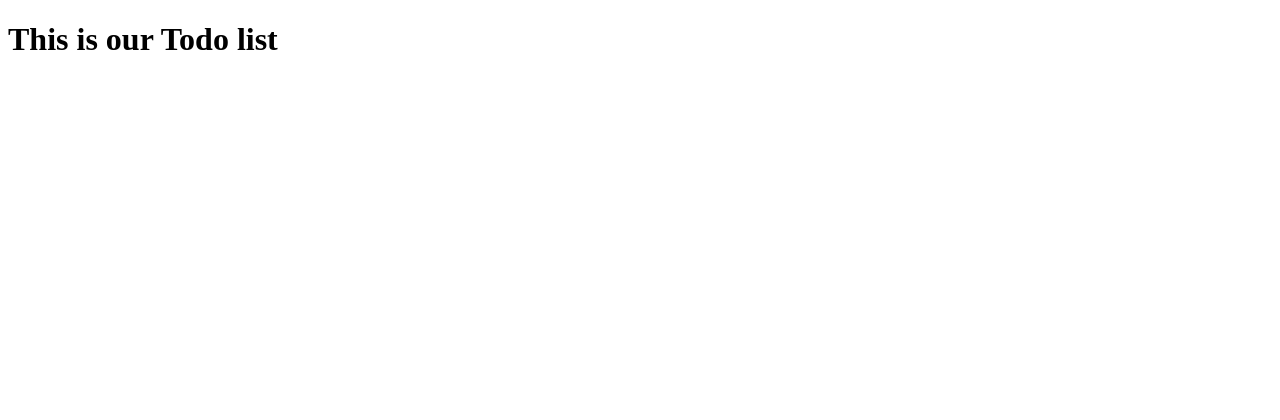
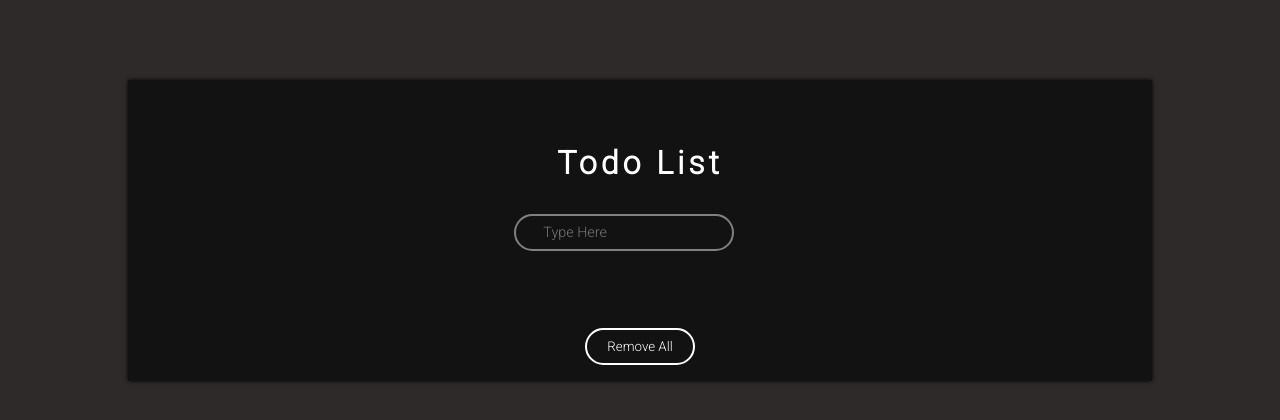
Before and after one commit to SumitKanth/TodoList, a React (Create React App) app: page / in a window 1280 px wide. Shown: the top 420 px of the page. Built offline with nearby package versions, Linux system fonts and the light colour scheme.

Commit message:
completed app

```diff
--- a/public/index.html
+++ b/public/index.html
@@ -10,7 +10,12 @@
       content="Web site created using create-react-app"
     />
 
-    <!-- <link rel="manifest" href="%PUBLIC_URL%/manifest.json" /> -->
+    <!-- Fav Icon link  -->
+    <link rel="shortcut icon" href="./img/fav.png" type="image/png">
+
+    <!-- Font Awesome link  -->
+    <link rel="stylesheet" href="https://pro.fontawesome.com/releases/v5.10.0/css/all.css"
+    integrity="sha384-AYmEC3Yw5cVb3ZcuHtOA93w35dYTsvhLPVnYs9eStHfGJvOvKxVfELGroGkvsg+p" crossorigin="anonymous"/>
 
     <title>Todo List</title>
   </head>
--- a/src/App.js
+++ b/src/App.js
@@ -1,11 +1,12 @@
 import React from 'react'
+import Todo from './components/todo'
 
 const App = () => {
   return(
     <>
-    <h1>This is our Todo list</h1>
+    <Todo />
     </>
-  )
-}
+  );
+};
 
 export default App
--- a/src/components/style.css
+++ b/src/components/style.css
@@ -0,0 +1,114 @@
+/* Google fonts links */
+@import url('https://fonts.googleapis.com/css2?family=Poppins:wght@200&family=Roboto:wght@300&display=swap');
+
+
+/* Universal Style  */
+*{
+    margin: 0;
+    padding: 0;
+    box-sizing: border-box;
+    background-color: #2e2a2a;
+    font-family: 'Poppins', sans-serif;
+    font-family: 'Roboto', sans-serif;
+    color: #fff;
+
+}
+
+
+/* Todo Style Starts */
+
+.todo{
+    display: flex;
+    justify-content: center;
+    align-items: center;
+    width: 80vw;
+    margin: 5rem auto;
+    text-align: center;
+    background-color: #121212;
+    box-shadow: 0px 0px 4px #000;
+}
+
+.todo-items, h1{
+    background-color: #121212;
+    margin-top: 2rem;
+}
+
+h1{
+    letter-spacing: 4px;
+}
+
+p{
+    background-color: #121212;
+}
+
+#todoIcon{
+    background-color: #121212;
+    font-size: 1.2rem;
+    padding: 6px .6px;
+    cursor: pointer;
+    margin: 0 5.5px;
+    color: #808080;
+}
+
+
+.todo-items input{
+    margin: 2rem 0;
+    background-color: #121212;
+    border: 2px solid #808080;
+    background: none;
+    border-radius: 20px;
+    padding: 8px 27px;
+    font-size: 0.9rem;
+}
+
+.todoItems{
+    background-color: #121212;
+    margin: 1.5rem 0;
+}
+
+.todoPara{
+    background-color: #121212;
+    font-size: 1.3rem;
+    color: #fff;
+}
+
+
+.todoPara i{
+    background-color: #121212;
+    margin: 0 10px;
+    color: #808080;
+    cursor: pointer;
+}
+
+#todoIcon:hover, .todoPara i:hover{
+    color: #5c5c5c;
+}
+
+button{
+    background: #121212;
+    border: 2px solid;
+    border-radius: 22px;
+    padding: 9px 20px;
+    margin-bottom: 1rem;
+    margin-top: 45px;
+    cursor: pointer;
+    transition: 0.4s ease-in-out;
+}
+
+button:hover{
+    background-color: #fff;
+    color: #000;
+    border: 2px solid #000;
+}
+
+
+/* Todo Style Ends */
+
+
+/* Media Query Starts */
+
+@media (max-width:500px) {
+
+}
+
+/* Media Query Ends */
--- a/src/components/todo.js
+++ b/src/components/todo.js
@@ -0,0 +1,85 @@
+import React, {useState, useEffect} from 'react'
+import './style.css'
+
+const Todo = () => {
+
+    const getLocal = () => {
+        const items = localStorage.getItem('TodoList');
+        if(items){
+            return JSON.parse(items);
+        }
+        else{
+            return [];
+        }
+    }
+
+    const [input, setInput] = useState('');
+    const [todos, setTodos] = useState(getLocal());
+
+
+    const add = () => {
+        if(!input){
+            alert('Plz type your dono first!');
+        }
+        else{
+            const allTodo = {
+                id: new Date().getTime().toString(),
+                name: input
+            }
+            setTodos([...todos, allTodo])
+            setInput('')
+        }
+    }
+
+    const deleteTodo = (id) => {
+       const remainedTodo =  todos.filter((todo) => {
+            return todo.id !== id;
+        });
+
+        setTodos(remainedTodo);
+
+    }
+
+    const removeAll = () => {
+        setTodos([]);
+    }
+
+    useEffect(() => {
+        localStorage.setItem('TodoList', JSON.stringify(todos))
+    });
+
+
+    return(
+        <>
+        <div className="todo">
+            <div className="todo-items">
+                <h1>Todo List</h1>
+                <p>
+                <input type="text" name="listItem" placeholder='Type Here'
+                value={input} onChange={(e) => setInput(e.target.value)}
+                />
+                <i className="far fa-list-ul" id='todoIcon' onClick={() => {add()}}></i>
+                </p>
+
+                {/* Todo Items */}
+                {todos.map((todo) => {
+                    return(
+                        <div className="todoItems" key={todo.id}>
+                        <span className='todoPara'>{todo.name}<i className="far fa-trash-alt" onClick={() => {deleteTodo(todo.id)}}></i></span>
+                        <hr />
+                        </div>
+                    )
+
+                } )}
+
+
+                <button onClick={() => removeAll()}>Remove All</button>
+
+            </div>
+
+        </div>
+        </>
+    );
+};
+
+export default Todo
```
Also changed, not shown: public/img/fav.png, 1 other file (tests, documents, lock files or other folders).
